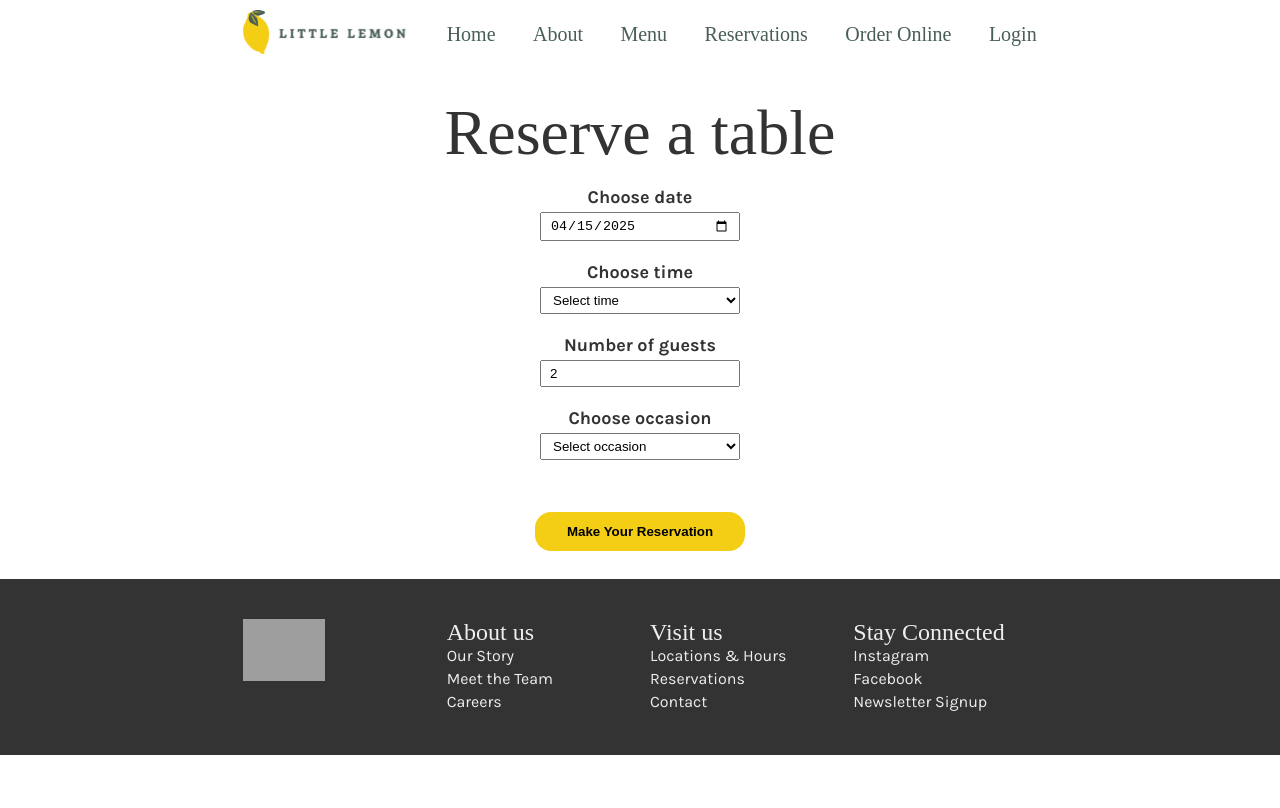
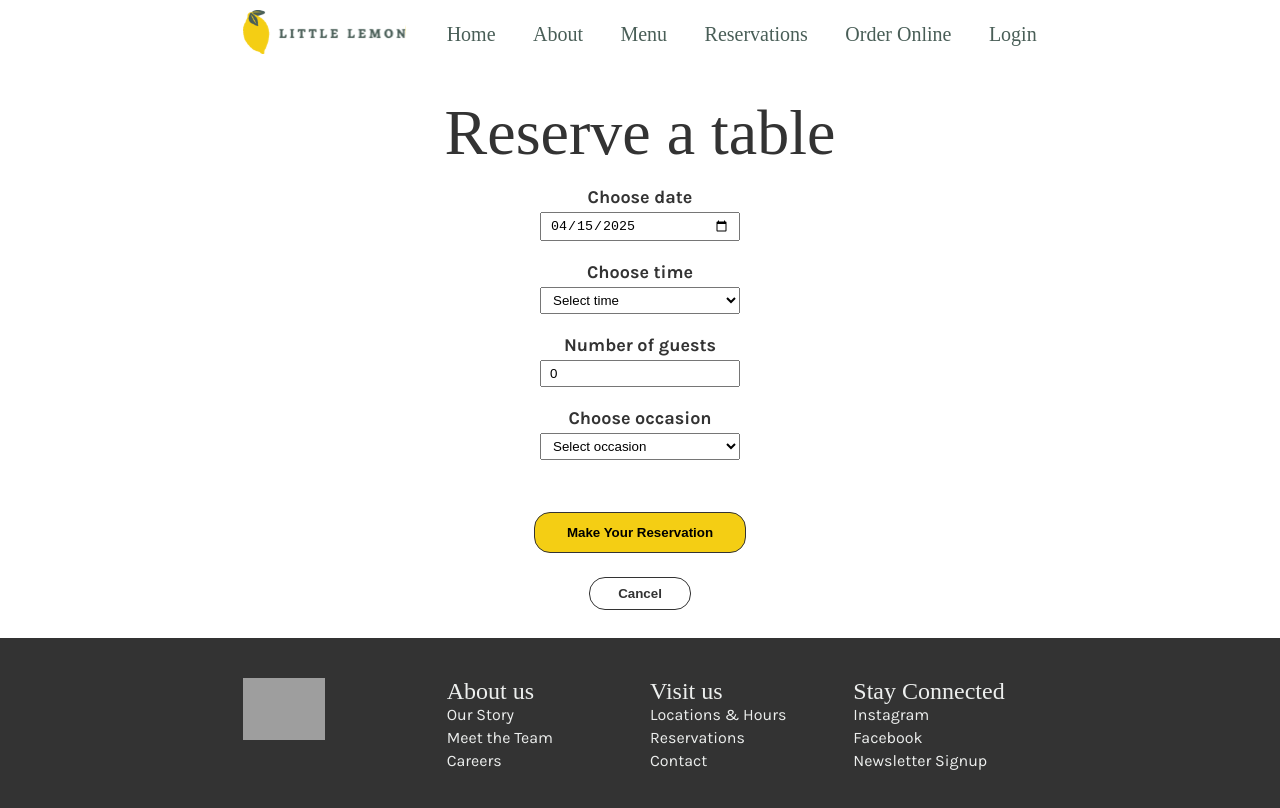
Before and after one commit to bbelin/little-lemon-restaurant, a React (Create React App) app: page /reservations in a window 1280 px wide. Shown: the top 808 px of the page. Built offline with nearby package versions, Linux system fonts and the light colour scheme; grey boxes are pictures that could not be loaded; a web font is replaced by a local one.

Commit message:
apply heuristics usabillity evaluation fixes

```diff
--- a/src/Components/BookingForm/BookingForm.css
+++ b/src/Components/BookingForm/BookingForm.css
@@ -14,6 +14,11 @@
 .booking-form .form-item {
   position: relative;
   margin-bottom: 20px;
+}
+
+.form-item.error > input,
+.form-item.error > select {
+  border: 1px solid var(--color-error);
 }
 
 .booking-form input,
--- a/src/Components/BookingForm/index.js
+++ b/src/Components/BookingForm/index.js
@@ -4,7 +4,7 @@ import { Button } from '../Button'
 // Styles
 import './BookingForm.css'
 
-export const BookingForm = ({ reservationData, onFieldChange, availableTimes, onDateChange, submitForm, occasions, formErrors }) => {
+export const BookingForm = ({ reservationData, onFieldChange, availableTimes, onDateChange, submitForm, occasions, formErrors, cancelHandler }) => {
 
   const submitHandler = e => {
     e.preventDefault()
@@ -17,31 +17,33 @@ export const BookingForm = ({ reservationData, onFieldChange, availableTimes, on
       <div className='desk-col-6 form'>
         <h2 id='booking-form-heading'>Reserve a table</h2>
         <form onSubmit={submitHandler}>
-          <div className='form-item date'>
+          <div className={`form-item date ${formErrors.date ? 'error' : ''}`}>
             <label htmlFor='res-date'>Choose date</label>
-            <input type='date' id='res-date' value={reservationData.date} onChange={e => onDateChange(e)} />
+            <input type='date' id='res-date' value={reservationData.date} onChange={e => onDateChange(e)} aria-label='On Click' />
             {formErrors.date && <p className='error-message'>{formErrors.date}</p>}
           </div>
-          <div className='form-item time'>
+          <div className={`form-item time ${formErrors.time ? 'error' : ''}`}>
             <label htmlFor='res-time'>Choose time</label>
-            <select id='res-time' data-testid='res-time' value={reservationData.time} onChange={e => onFieldChange(e, 'time')}>
+            <select id='res-time' data-testid='res-time' value={reservationData.time} onChange={e => onFieldChange(e, 'time')} aria-label='On Click'>
               {availableTimes.map((time, idx) => <option key={idx + 1}>{time}</option>)}
             </select>
             {formErrors.time && <p className='error-message'>{formErrors.time}</p>}
           </div>
-          <div className='form-item guests'>
+          <div className={`form-item guests ${formErrors.guests ? 'error' : ''}`}>
             <label htmlFor='res-guests'>Number of guests</label>
-            <input type='number' placeholder='1' min='1' id='res-guests' value={reservationData.guests} onChange={e => onFieldChange(e, 'guests')} />
+            <input type='number' min='0' id='res-guests' value={reservationData.guests} onChange={e => onFieldChange(e, 'guests')} aria-label='On Click' />
             {formErrors.guests && <p className='error-message'>{formErrors.guests}</p>}
           </div>
-          <div className='form-item occasion'>
+          <div className={`form-item occasion ${formErrors.occasion ? 'error' : ''}`}>
             <label htmlFor='res-occasion'>Choose occasion</label>
-            <select id='res-occasion' value={reservationData.occasion} onChange={e => onFieldChange(e, 'occasion')}>
+            <select id='res-occasion' value={reservationData.occasion} onChange={e => onFieldChange(e, 'occasion')} aria-label='On Click'>
               {occasions.map((occasion, idx) => <option key={idx}>{occasion}</option>)}
             </select>
             {formErrors.occasion && <p className='error-message'>{formErrors.occasion}</p>}
           </div>
           <Button type='submit'>Make Your Reservation</Button>
+          <br />
+          <Button classes='secondary small' type='button' navigateTo='/'>Cancel</Button>
         </form>
       </div>
     </div>
--- a/src/Components/Button/Button.css
+++ b/src/Components/Button/Button.css
@@ -2,8 +2,23 @@ button {
   padding: 12px 32px;
   background-color: var(--color-primary-2);
   border-radius: var(--boreder-radius-md);
-  border: none;
+  border: 1px solid var(--color-secondary-4);
   font-weight: 900;
+}
+
+button.secondary {
+  padding: 12px 32px;
+  background-color: var(--color-white);
+  border: 1px solid var(--color-secondary-4);
+  border-radius: var(--boreder-radius-md);
+  color: var(--color-secondary-4);
+  font-weight: 900;
+  margin-top: 24px;
+}
+
+
+button.secondary.small {
+  padding: 8px 28px;
 }
 
 button:hover {
--- a/src/Pages/Reservations/index.js
+++ b/src/Pages/Reservations/index.js
@@ -22,7 +22,7 @@ export const Reservations = () => {
   const [reservationData, setReservationData] = useState({
     date: initialDate,
     time: availableTimes[0],
-    guests: '2',
+    guests: '0',
     occasion: occasions[0]
   })
 
```
Also changed, not shown: 1 other file (tests, documents, lock files or other folders).
